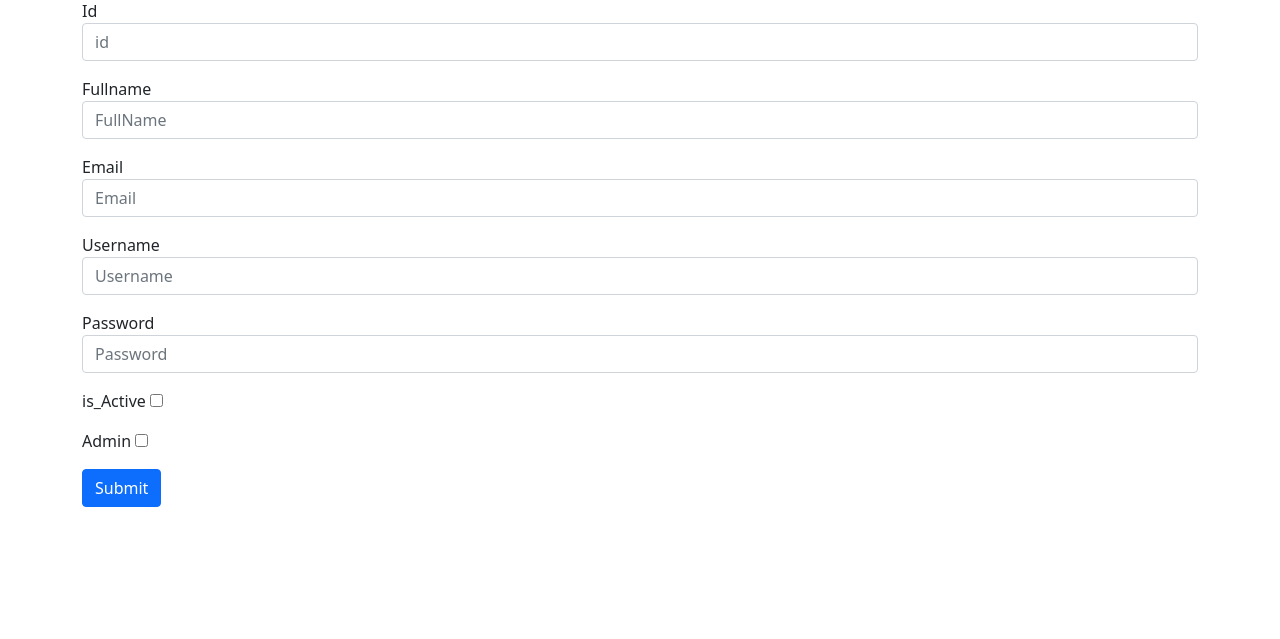
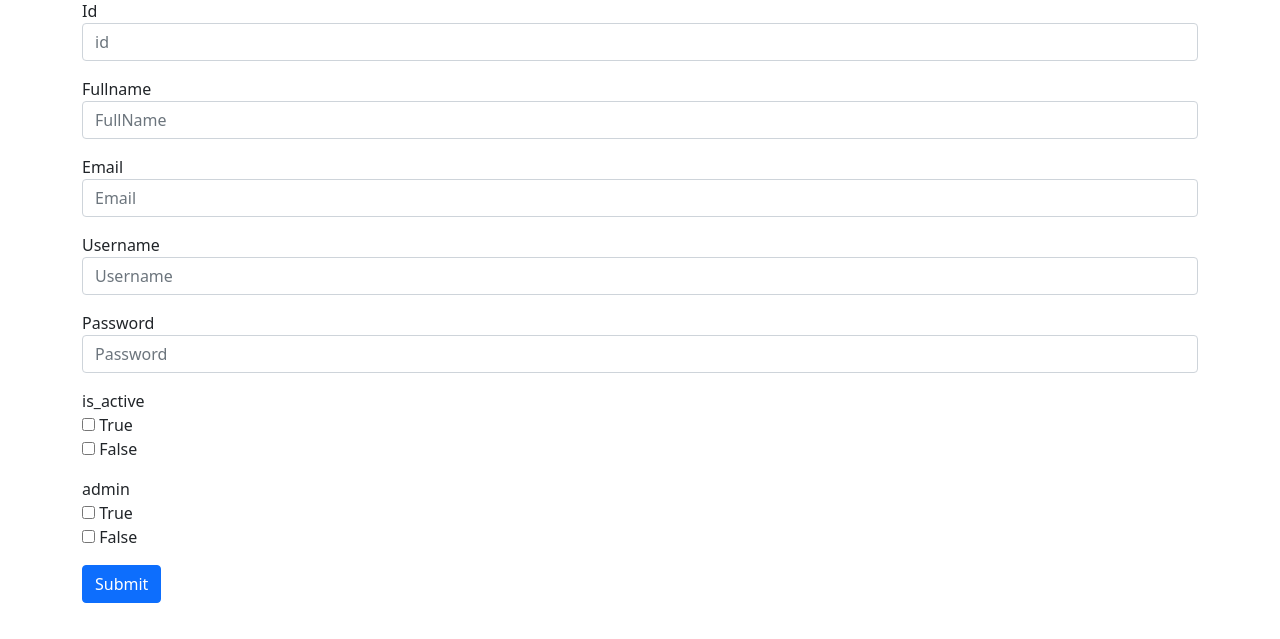
Before and after one commit to Savisrisundar/FASTAPI_TEST, a Python web app: template test_app/templates/create_user.html in a window 1280 px wide. Shown: the part 161-800 px from the top of the page. Run offline with Jinja, Linux system fonts and the light colour scheme; the template is opened without the code that fills it, so the values that code supplies are empty.

Commit message:
30/09/2023 commit no1

```diff
--- a/test_app/templates/create_user.html
+++ b/test_app/templates/create_user.html
@@ -29,12 +29,26 @@
         <input type="password" name="password" placeholder="Password" class="form-control"/>
     </div>
     <div class="mb-3">
-        <label>is_Active</label>
-        <input type="checkbox" name="is_active" placeholder="is_active" />
+        <label for="is_active">is_active</label><br>
+
+        <input type="checkbox" name="is_active" value="True">
+        <label>True</label><br>
+
+        <input type="checkbox" name="is_active" value="False">
+        <label>False</label><br>
+
+
     </div>
     <div class="mb-3">
-        <label>Admin</label>
-        <input type="checkbox" name="admin" />
+        <label for="admin">admin</label><br>
+        <input type="checkbox" name="admin" value="True">
+        <label>True</label><br>
+        <input type="checkbox" name="admin" value="False">
+        <label>False</label><br>
+
+
+
+
     </div>
 
     <input type = "submit" value = "Submit" class="btn btn-primary mb-3"/>
```
Also changed, not shown: test_app/users/api.py (+5 -5 lines).
